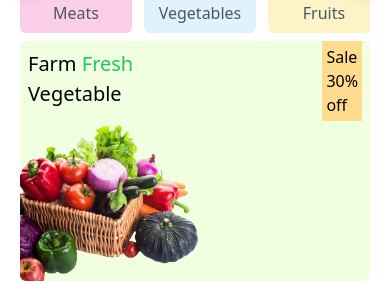
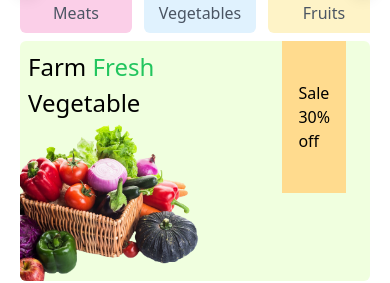
Before and after one commit to ayanonline/react-ecommerce, a React (Vite) app: page / in a window 390 px wide. Shown: the part 357-640 px from the top of the page. Built offline with nearby package versions, Linux system fonts and the light colour scheme; no server answers.

Commit message:
fix: Increase padding for offer section

```diff
--- a/src/components/OfferSection.jsx
+++ b/src/components/OfferSection.jsx
@@ -4,11 +4,11 @@ const OfferSection = () => {
   return (
     <section className="mx-5 flex flex-col gap-2 lg:mx-[20rem] lg:flex-row lg:gap-8">
       <div className="relative h-[15rem] rounded-md bg-[#f0ffdf] lg:h-[30rem] lg:w-1/2">
-        <span className="absolute right-2 bg-[#ffdb8e] p-1 text-base  leading-normal lg:right-10 lg:px-4 lg:py-8 lg:text-5xl">
+        <span className="absolute right-6 bg-[#ffdb8e] px-4 py-10 text-base  leading-normal lg:right-10 lg:px-4 lg:py-8 lg:text-5xl">
           Sale <br />
           30% <br /> off
         </span>
-        <p className="p-2 text-xl font-thin leading-normal lg:p-5 lg:text-[3rem]">
+        <p className="p-2 text-2xl font-thin leading-normal lg:p-5 lg:text-[3rem]">
           <span>Farm</span> <span className="text-green-500">Fresh</span>
           <br /> Vegetable
         </p>
```
